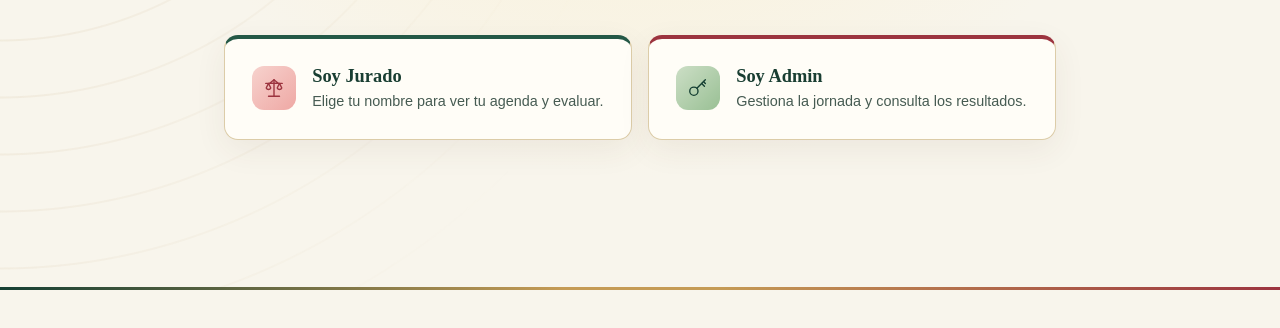
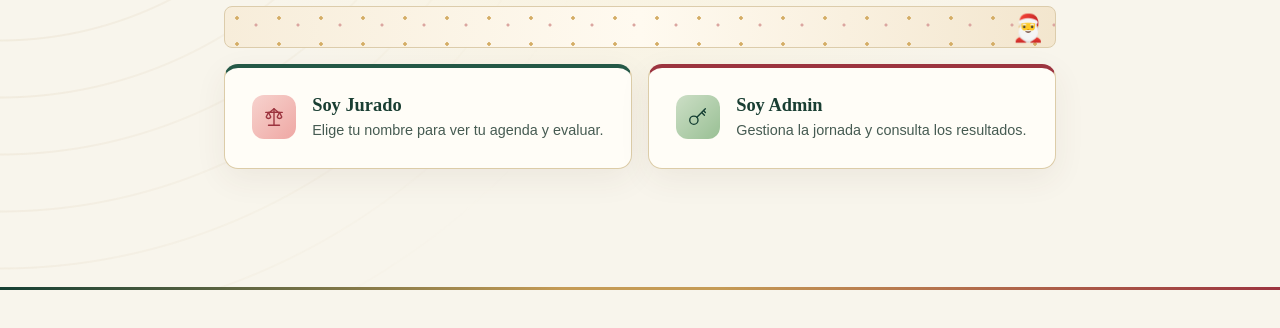
Before and after one commit to mdmicronegocios2026-tech/bazar-zipa-2026, a plain HTML site: page index.html in a window 1280 px wide. Shown: the part 408-736 px from the top of the page. Drawn offline with Linux system fonts and the light colour scheme.

Commit message:
Añadir una franja navideña con Papá Noel

```diff
--- a/css/basar.css
+++ b/css/basar.css
@@ -230,3 +230,32 @@ button:disabled { opacity: .6; cursor: default; }
 @media (prefers-reduced-motion: reduce) {
   .jury-masthead::after, #jury-access .panel-card, #evaluation, #jury-private-agenda { animation: none; }
 }
+
+.santa-strip {
+  position: relative;
+  overflow: hidden;
+  height: 2.6rem;
+  margin-bottom: 1rem;
+  border: 1px solid #dcccab;
+  border-radius: 8px;
+  background:
+    radial-gradient(circle at 12px 11px, #d4ad65 0 1.5px, transparent 2px) 0 0 / 42px 26px,
+    radial-gradient(circle at 31px 18px, #dba6a0 0 1px, transparent 2px) 0 0 / 42px 26px,
+    linear-gradient(90deg, #f7edda, #fffaf0, #f3e6ce);
+}
+.santa-track {
+  position: absolute;
+  inset: 0;
+  display: flex;
+  align-items: center;
+  justify-content: flex-end;
+  padding-inline: .65rem;
+  font-size: 1.65rem;
+  line-height: 1;
+}
+.santa-crossing { animation: santa-crossing 3s ease-in-out both; }
+@keyframes santa-crossing {
+  from { transform: translateX(-100%); }
+  to { transform: translateX(0); }
+}
+@media (prefers-reduced-motion: reduce) { .santa-crossing { animation: none; } }
--- a/index.html
+++ b/index.html
@@ -6,9 +6,9 @@
   <meta name="theme-color" content="#143d30">
   <title>Bazar Zipa 2026 · Evaluación de pitch</title>
   <link rel="stylesheet" href="css/styles.css">
-  <link rel="stylesheet" href="css/basar.css?v=13">
+  <link rel="stylesheet" href="css/basar.css?v=14">
   <script defer src="vendor/supabase-2.45.4.js"></script>
-  <script type="module" src="js/basar.js?v=13"></script>
+  <script type="module" src="js/basar.js?v=14"></script>
 </head>
 <body>
   <header class="header">
@@ -29,6 +29,7 @@
                     <p class="hero-sub">30 de noviembre de 2026 · Zipaquirá</p>
                     <h1 class="hero-title">Bazar Zipa 2026</h1>
                     <p class="hero-subtitle">Evaluación de emprendimientos</p>
+                    <div id="welcome-santa" class="santa-strip" aria-hidden="true"><span class="santa-track"><span>🎅</span></span></div>
                     <div class="role-grid">
                         <button class="role-card role-jurado" id="open-jury">
                             <span class="role-icon" aria-hidden="true">
@@ -62,6 +63,7 @@
           <h2 id="jury-access-title">Elige tu nombre</h2>
           <p id="jury-access-note" class="panel-sub">Usa el enlace compartido de jurados para ver los nombres y consultar la agenda.</p>
         </header>
+        <div id="jury-santa" class="santa-strip" aria-hidden="true"><span class="santa-track"><span>🎅</span></span></div>
         <form id="jury-picker">
           <div class="form-group">
             <label for="jury-slot">Jurado</label>
--- a/js/basar.js
+++ b/js/basar.js
@@ -393,9 +393,21 @@ function showLogin(role) {
   byId('login').elements.email.focus();
 }
 
+function playSanta(id) {
+  const strip = byId(id);
+  if (strip.dataset.played || matchMedia('(prefers-reduced-motion: reduce)').matches) return;
+  strip.dataset.played = 'true';
+  const track = strip.querySelector('.santa-track');
+  track.classList.add('santa-crossing');
+  const stop = () => track.classList.remove('santa-crossing');
+  track.addEventListener('animationend', stop, { once: true });
+  track.addEventListener('animationcancel', stop, { once: true });
+}
+
 action(byId('open-jury'), async () => {
   byId('welcome').hidden = true;
   byId('jury-access').hidden = false;
+  playSanta('jury-santa');
   if (roomCodes.size) await loadJuryNames();
   if (!byId('jury-access').hidden) byId('jury-slot').focus();
 });
@@ -650,6 +662,7 @@ async function start() {
   if (roomCodes.size) byId('jury-access').after(evaluation);
   const { session } = read(await client.auth.getSession());
   if (session?.user) await showSession(session.user);
+  else if (!byId('welcome').hidden) playSanta('welcome-santa');
 }
 
 start().catch(error => {
```
